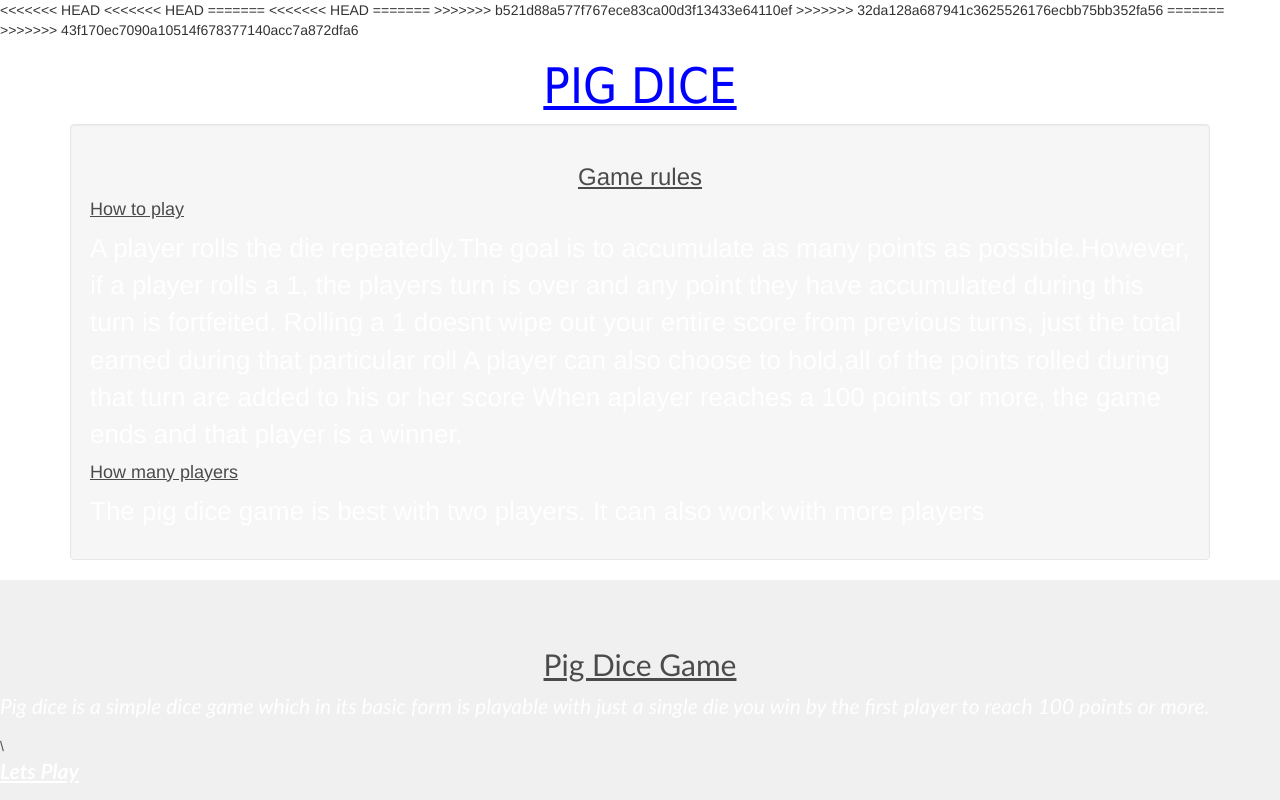
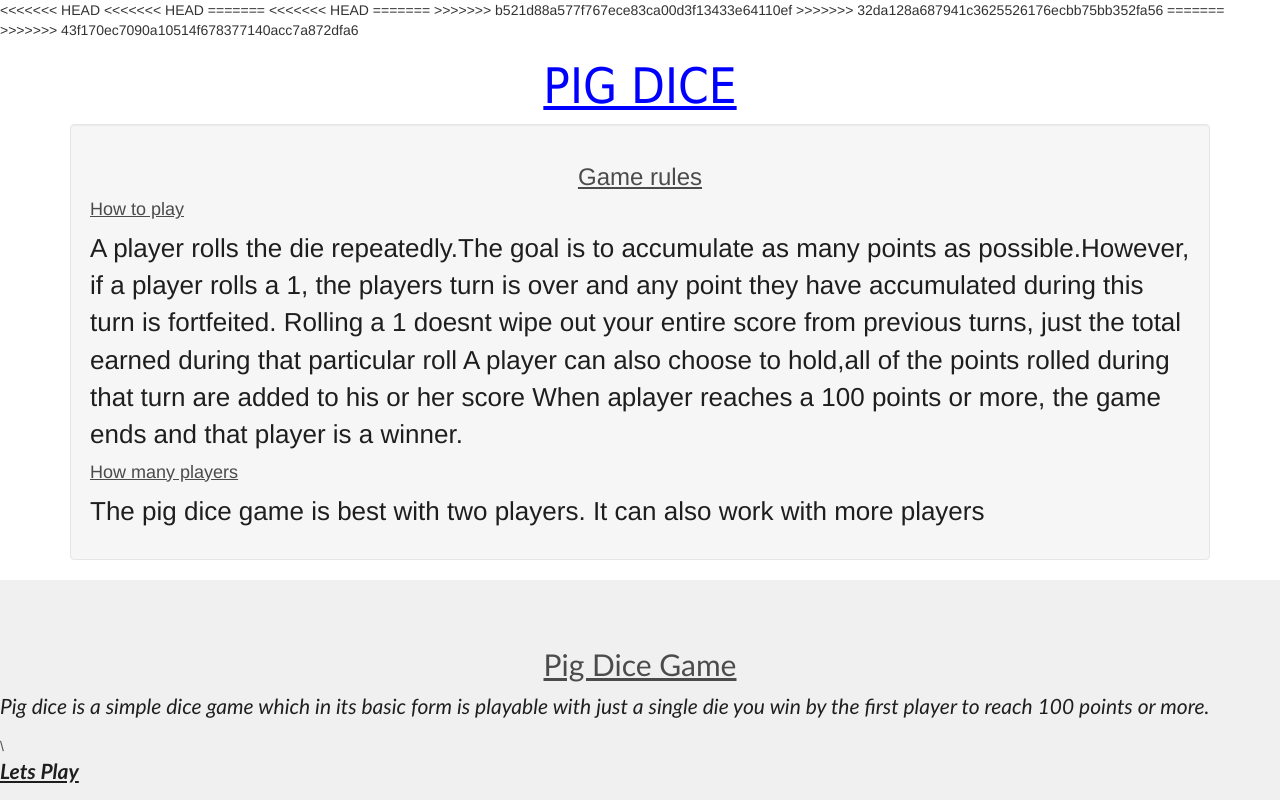
Before and after one commit to Julzpeter/pig-dice, a plain HTML site: page index.html in a window 1280 px wide. Both pictures are taken after a click on the element "Game rules". Shown: the top 800 px of the page. Drawn offline with Linux system fonts and the light colour scheme.

Commit message:
adds a paragraph color

```diff
--- a/css/styles.css
+++ b/css/styles.css
@@ -27,6 +27,13 @@ body{
 #rules>h4 {
     text-decoration: underline;
     font-family: unset;
+
+}
+#rules>p{
+    color: black;
+}
+#tron>p{
+    color: black;
 }
 .jumbotron{
     opacity: 0.88;
```
